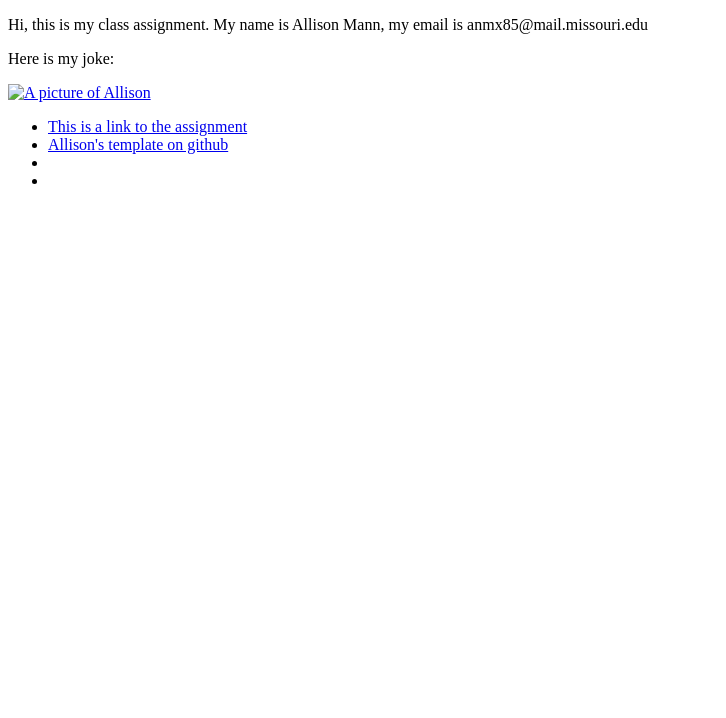
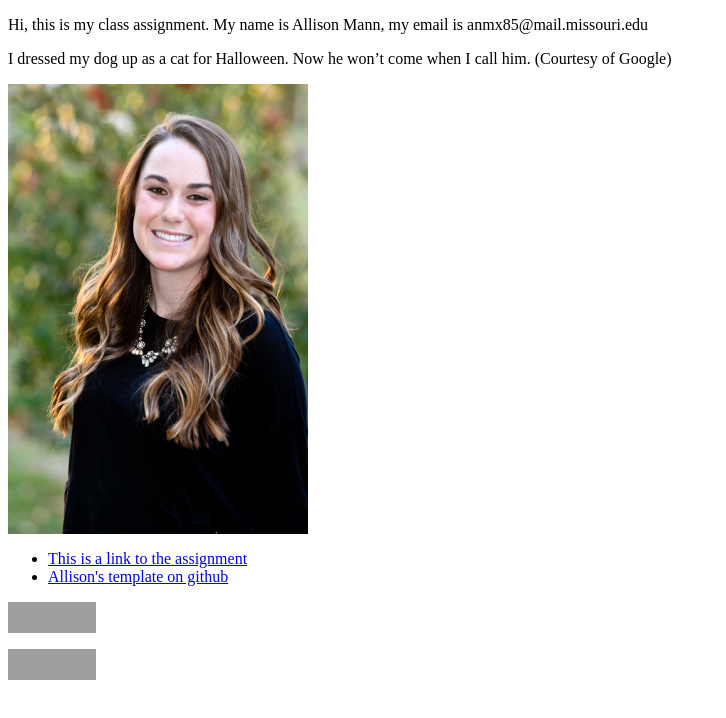
Before and after one commit to J4502-SS16/Mann, a plain HTML site: page index.html in a window 1280 px wide. Shown: the whole page, without its empty margins (0-726 px from the left). Drawn offline with Linux system fonts and the light colour scheme; grey boxes are pictures that could not be loaded.

Commit message:
Assignment 2
Completed assignmenr, HTML and CSS validated

```diff
--- a/index.html
+++ b/index.html
@@ -12,16 +12,24 @@
 <body>
 <!--This is a comment. It won't show up in your browser, only in the page source-->
 	<p> Hi, this is my class assignment. My name is Allison Mann, my email is anmx85@mail.missouri.edu </p>
-  <p> Here is my joke: </p>
+  <p> I dressed my dog up as a cat for Halloween. Now he won’t come when I call him. (Courtesy of Google)</p>
   <a href="mailto:anmx85@mail.missouri.edu">
-    <img src="ADD PHOTO FILE" alt="A picture of Allison" width="300px"/>
+    <img src="allison.jpg" alt="A picture of Allison" width="300px"/>
   </a>
   <ul>
-    <li><a href="https://github.com/J4502-SS16/class/wiki/Assignment-%232:-Build-Your-First-Website">This is a link to the assignment</a> </li>
-    <li> <a href="index2.html">Allison's template on github</a></li>
-    <li> </li>
-    <li> </li>
+    <li><a href="https://github.com/J4502-SS16/class/wiki/Assignment-%232:-Build-Your-First-Website" target="_blank">This is a link to the assignment</a> </li>
+    <li> <a href="index2.html" target="_blank">Allison's template on github</a> </li>
   </ul>
+  <p>
+      <a href="http://validator.w3.org/check?uri=referer"><img
+        src="http://www.w3.org/Icons/valid-xhtml10" alt="Valid XHTML 1.0 Transitional" height="31" width="88" /></a>
+</p>
+<p>
+  <a href="http://jigsaw.w3.org/css-validator/check/referer">
+    <img style="border:0;width:88px;height:31px"
+        src="http://jigsaw.w3.org/css-validator/images/vcss-blue"
+        alt="Valid CSS!" />
+    </a>
+</p>
 </body>
-
 </html>
```
Also changed, not shown: allison.jpg (added).
